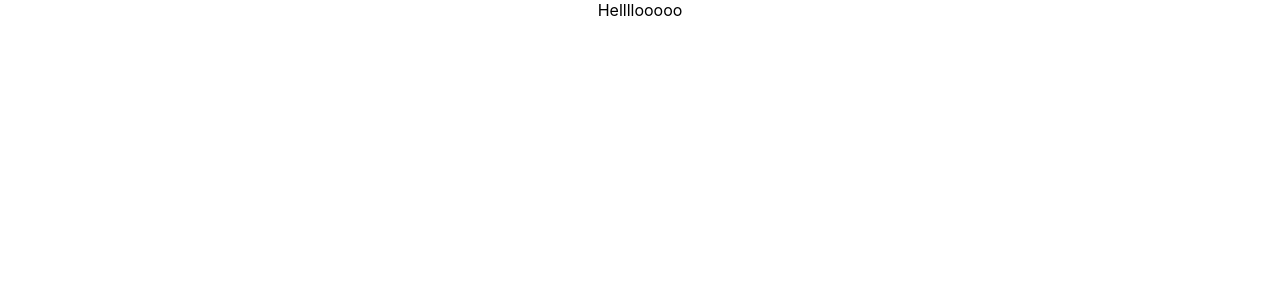
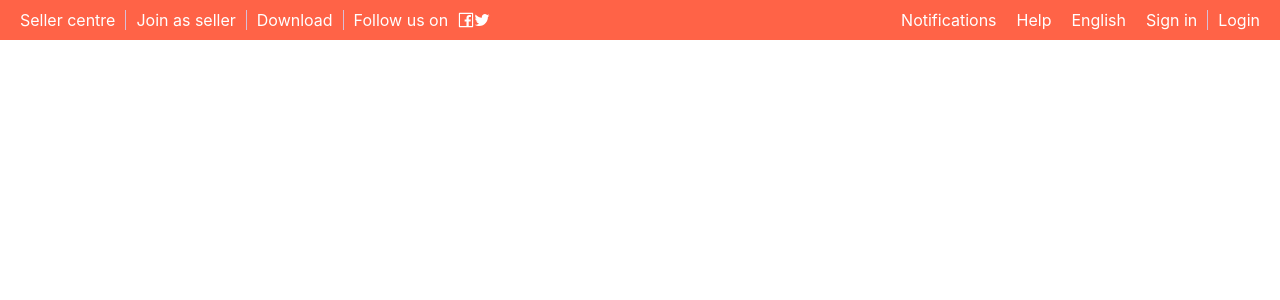
Before and after one commit to lambro2510/salespage-fontend, a React (Create React App) app: page / in a window 1280 px wide. Shown: the top 300 px of the page. Built offline with nearby package versions, Linux system fonts and the light colour scheme; the HTML template or start-up script is replaced by a standard one.

Commit message:
build menu

```diff
--- a/package.json
+++ b/package.json
@@ -3,6 +3,7 @@
   "version": "0.1.0",
   "private": true,
   "dependencies": {
+    "@ant-design/icons": "^5.0.0",
     "@testing-library/jest-dom": "^5.16.5",
     "@testing-library/react": "^13.4.0",
     "@testing-library/user-event": "^13.5.0",
--- a/src/App.js
+++ b/src/App.js
@@ -1,9 +1,9 @@
 import './App.css';
-
+import TopMenu from './components/headercomponent/menucomponent/TopMenu';
 function App() {
   return (
     <div className="App">
-      Hellllooooo
+      <TopMenu/>
     </div>
   );
 }
--- a/src/components/headercomponent/menucomponent/TopMenu.css
+++ b/src/components/headercomponent/menucomponent/TopMenu.css
@@ -0,0 +1,45 @@
+.top-header{
+    background-color: tomato;
+}
+
+.top-header .anticon{
+    color: white;
+}
+.navbar-wrapper {
+    display: flex;
+    padding: 10px;
+}
+
+.sub-navbar-1 {
+    flex: 1;
+    display: flex;
+    align-items: center;
+}
+
+.sub-navbar-2 {
+    flex: 1;
+    display: flex;
+    align-items: center;
+    justify-content: flex-end;
+}
+
+.sub-navbar-1 div:not(:last-child){
+    border-right: 1px thistle solid;
+}
+
+.sub-navbar-1 div:last-child a{
+    padding-right: 10px;
+}
+
+.sub-navbar-2 div:nth-child(4){
+    border-right: 1px thistle solid;
+}
+
+.sub-navbar-1 div, .sub-navbar-2 div {
+    padding: 0 10px;
+}
+
+.sub-navbar-1 div a, .sub-navbar-2 div a{
+    text-decoration: none;
+    color: white;
+}
--- a/src/components/headercomponent/menucomponent/TopMenu.jsx
+++ b/src/components/headercomponent/menucomponent/TopMenu.jsx
@@ -1,10 +1,31 @@
 import React from "react";
+import {FacebookOutlined, TwitterOutlined} from '@ant-design/icons'
+import './TopMenu.css'
+function TopMenu() {
 
-function TopMenu(){
-
-    return(
-        <div>
-
+    return (
+        <div className="top-header">
+            <nav class="navbar-wrapper">
+                <div className="sub-navbar-1">
+                    <div><a href="">Seller centre</a></div>
+                    <div><a href="">Join as seller</a></div>
+                    <div><a href="">Download</a></div>
+                    <div>
+                        <a href="">Follow us on</a>
+                        <FacebookOutlined />
+                        <TwitterOutlined />
+                    </div>
+                </div>
+                <div className="sub-navbar-2">
+                    <div><a href="">Notifications</a></div>
+                    <div><a href="">Help</a></div>
+                    <div><a href="">English</a></div>
+                    <div><a href="">Sign in</a></div>
+                    <div><a href="">Login</a></div>
+                </div>
+            </nav>
         </div>
     )
 }
+
+export default TopMenu
```
Also changed, not shown: 2 other files (tests, documents, lock files or other folders).
